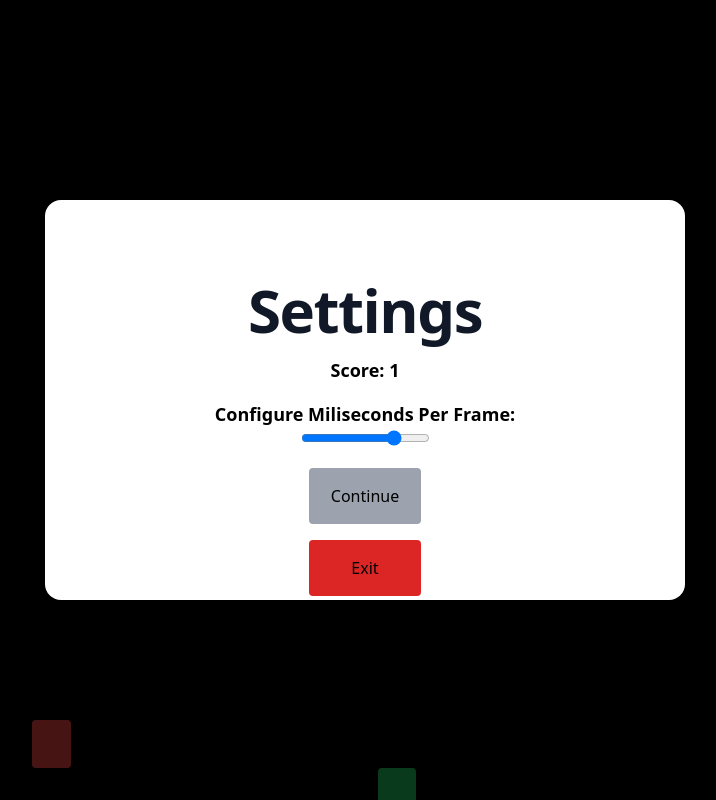
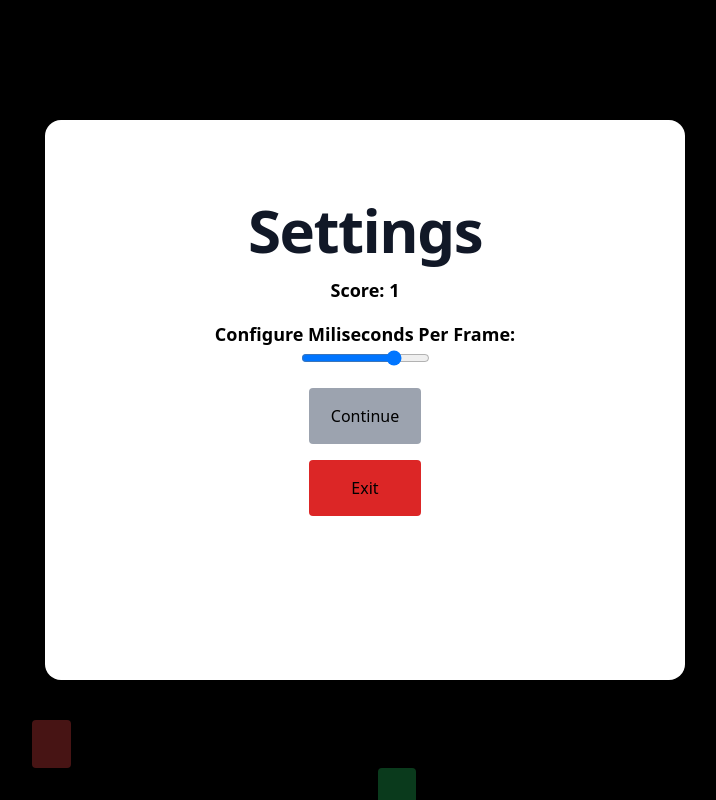
Before and after one commit to ChrisPoul/games-app, a Next.js app: page /snake in a window 1280 px wide. Both pictures are taken after a click on the button 1260 px from the left and 20 px from the top of the page. Shown: the whole page, without its empty margins (275-991 px from the left). Built offline with nearby package versions, Linux system fonts and the light colour scheme.

Commit message:
Fixed the look of game menu

```diff
--- a/app/components/GameMenu.tsx
+++ b/app/components/GameMenu.tsx
@@ -12,7 +12,7 @@ export default function GameMenuComponent({ isOpen, children }: GameMenuProps) {
   return (
     <Fragment>
       <Overlay isOpen={isOpen}>
-        <div className="lg:h-[50%] xs:h-[70%] lg:w-[50%] xs:w-[80%] bg-white rounded-2xl m-auto pt-20 space-y-4 relative text-center">
+        <div className="lg:h-[70%] xs:h-[70%] lg:w-[50%] xs:w-[80%] bg-white rounded-2xl m-auto pt-20 space-y-4 relative text-center">
           {children}
           <div>
             <Link href="/">
```
